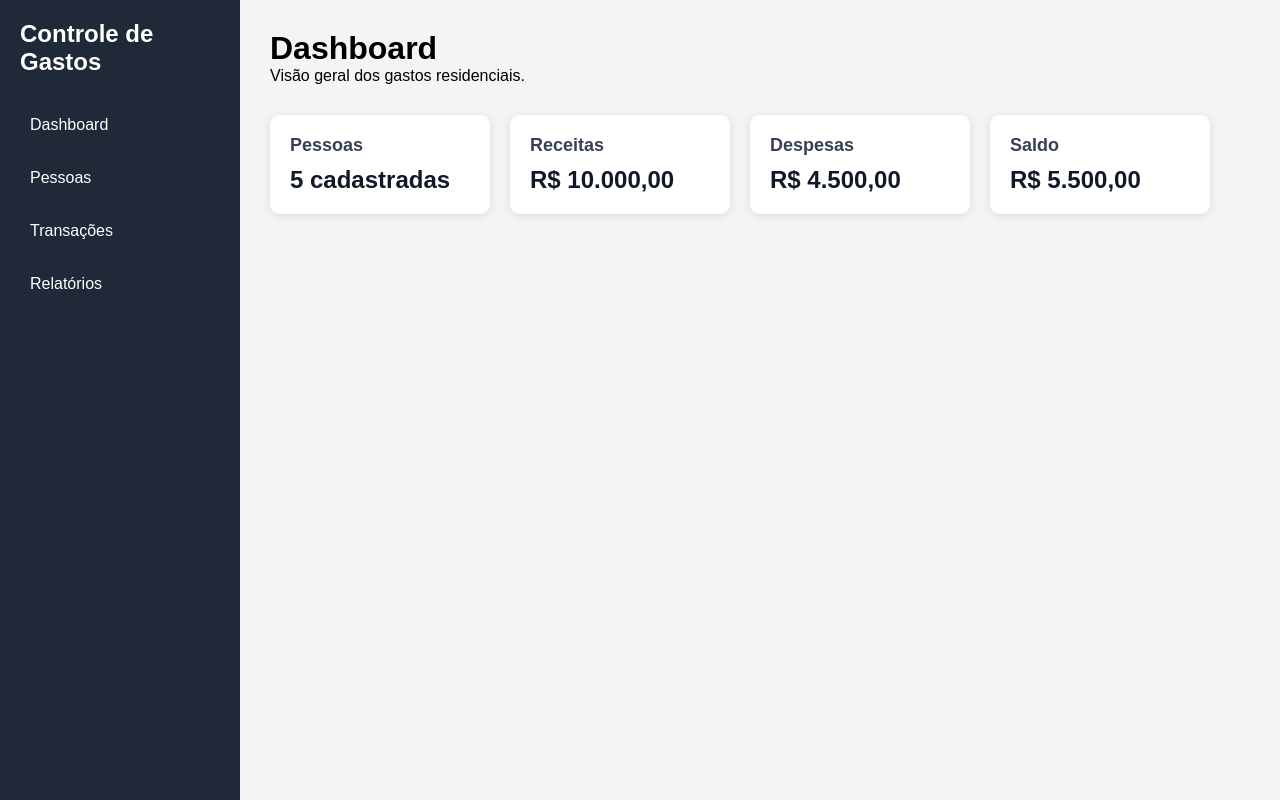
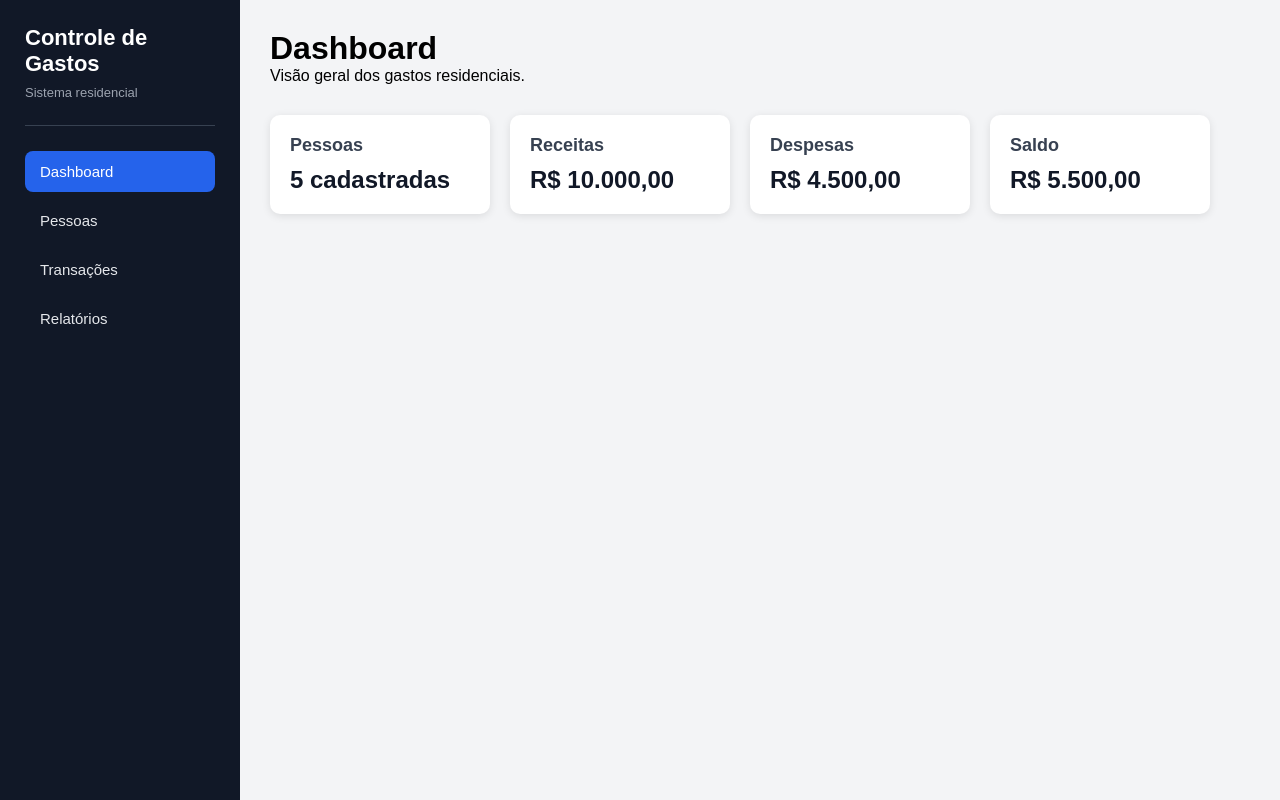
Before and after one commit to codegsj/controle-gastos-residenciais-dotnet-react, a React (Vite) app in the folder frontend/: page / in a window 1280 px wide. Built offline with nearby package versions, Linux system fonts and the light colour scheme.

Commit message:
melhora do layout do menu lateral

```diff
--- a/frontend/src/components/Sidebar.css
+++ b/frontend/src/components/Sidebar.css
@@ -1,65 +1,156 @@
-/* estilo do menu lateral */
+/* menu lateral */
 
 .sidebar {
 
+
     width: 240px;
+
+
     height: 100vh;
 
-    background-color: #1f2937;
+
+    background-color: #111827;
+
 
     color: white;
 
-    padding: 20px;
+
+    padding: 25px;
+
 
     position: fixed;
 
+
     left: 0;
+
+
     top: 0;
+
 
 }
 
 
-/* titulo do sistema */
 
-.sidebar h2 {
+/* cabeçalho do menu */
 
-    margin-bottom: 30px;
+.sidebar-header {
+
+
+    padding-bottom: 25px;
+
+
+    border-bottom: 1px solid #374151;
+
+
+    margin-bottom: 25px;
+
 
 }
 
 
-/* área dos links */
 
-.sidebar nav {
+.sidebar-header h2 {
 
-    display: flex;
 
-    flex-direction: column;
+    font-size: 22px;
 
-    gap: 15px;
+
+    margin: 0;
+
 
 }
 
 
-/* links do menu */
 
-.sidebar a {
+.sidebar-header span {
 
-    color: white;
 
-    text-decoration: none;
+    display: block;
 
-    padding: 10px;
 
-    border-radius: 5px;
+    margin-top: 8px;
+
+
+    color: #9ca3af;
+
+
+    font-size: 13px;
+
 
 }
 
 
-/* efeito quando passar o mouse */
+
+
+/* menu */
+
+.sidebar nav {
+
+
+    display: flex;
+
+
+    flex-direction: column;
+
+
+    gap: 8px;
+
+
+}
+
+
+
+
+/* links */
+
+.sidebar a {
+
+
+    color: #e5e7eb;
+
+
+    text-decoration: none;
+
+
+    padding: 12px 15px;
+
+
+    border-radius: 8px;
+
+
+    font-size: 15px;
+
+
+    transition: 0.2s;
+
+
+}
+
+
+
+
+/* passar mouse */
 
 .sidebar a:hover {
 
+
     background-color: #374151;
 
+
 }
+
+
+
+
+/* página selecionada */
+
+.sidebar a.active {
+
+
+    background-color: #2563eb;
+
+
+    color: white;
+
+
+}
--- a/frontend/src/components/Sidebar.tsx
+++ b/frontend/src/components/Sidebar.tsx
@@ -1,13 +1,13 @@
-import { Link } from "react-router-dom";
+import { NavLink } from "react-router-dom";
 
 import "./Sidebar.css";
 
 
+
+// componente responsável pelo menu lateral
+// controla a navegação principal da aplicação
+
 export default function Sidebar() {
-
-
-    // componente responsável pelo menu lateral
-    // da aplicação
 
 
     return (
@@ -15,43 +15,66 @@ export default function Sidebar() {
         <aside className="sidebar">
 
 
-            <h2>
-                Controle de Gastos
-            </h2>
+            <div className="sidebar-header">
+
+
+                <h2>
+                    Controle de Gastos
+                </h2>
+
+
+                <span>
+                    Sistema residencial
+                </span>
+
+
+            </div>
+
+
 
 
             <nav>
 
 
-                {/* acesso ao dashboard */}
-                <Link to="/">
+                <NavLink to="/">
+
                     Dashboard
-                </Link>
+
+                </NavLink>
 
 
-                {/* acesso ao gerenciamento de pessoas */}
-                <Link to="/pessoas">
+
+                <NavLink to="/pessoas">
+
                     Pessoas
-                </Link>
+
+                </NavLink>
 
 
-                {/* acesso ao gerenciamento das transações */}
-                <Link to="/transacoes">
+
+                <NavLink to="/transacoes">
+
                     Transações
-                </Link>
+
+                </NavLink>
 
 
-                {/* acesso aos relatórios */}
-                <Link to="/relatorios">
+
+                <NavLink to="/relatorios">
+
                     Relatórios
-                </Link>
+
+                </NavLink>
 
 
             </nav>
 
 
+
         </aside>
+
 
     );
 
+
 }
--- a/frontend/src/layouts/MainLayout.css
+++ b/frontend/src/layouts/MainLayout.css
@@ -2,9 +2,11 @@
 
 .layout {
 
-
     display: flex;
 
+    min-height: 100vh;
+
+    background-color: #f3f4f6;
 
 }
 
@@ -13,14 +15,10 @@
 
 .content {
 
+    flex: 1;
+
+    padding: 30px;
 
     margin-left: 240px;
 
-
-    padding: 30px;
-
-
-    width: calc(100% - 240px);
-
-
 }
```
Also changed, not shown: 1 other file (tests, documents, lock files or other folders).
